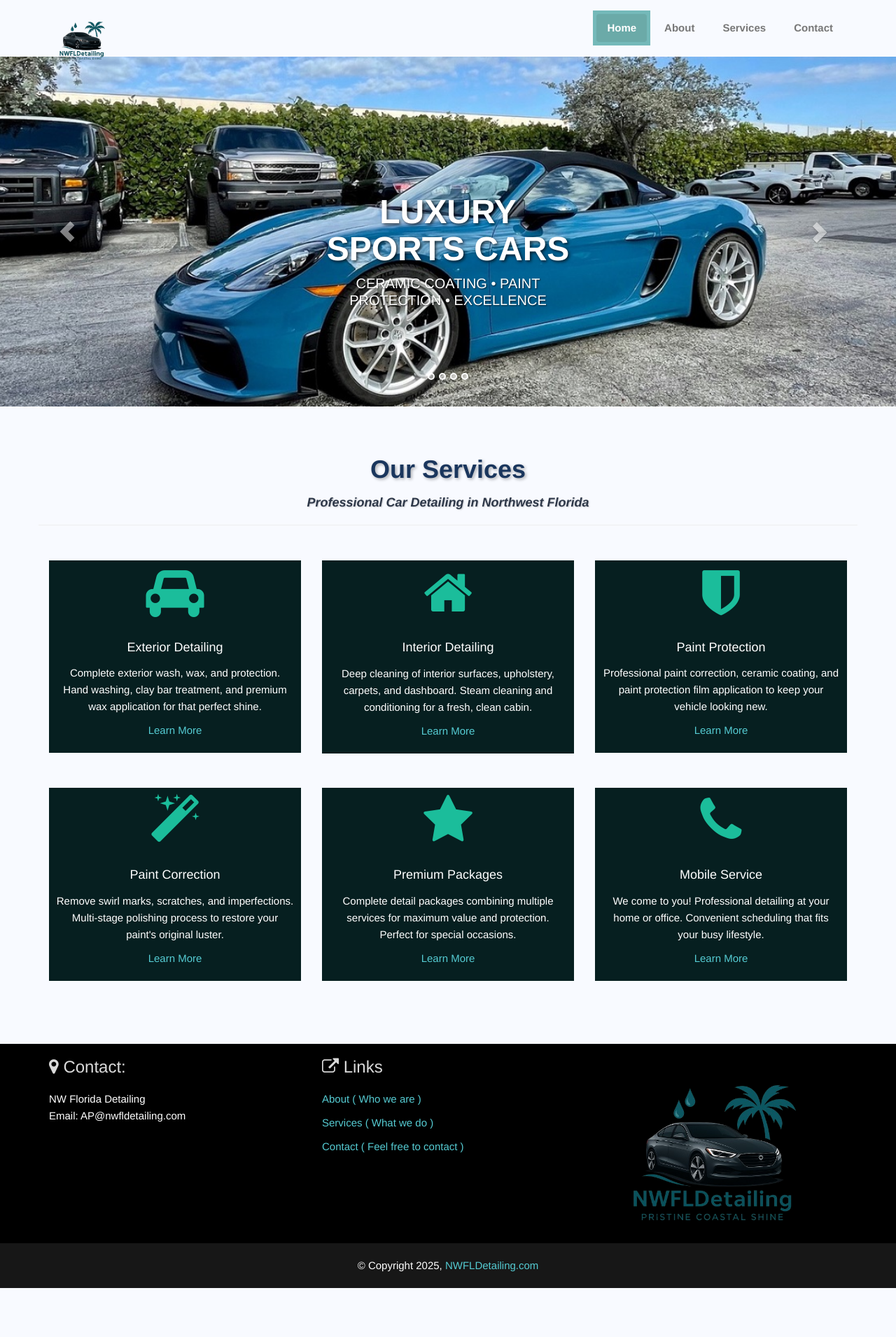
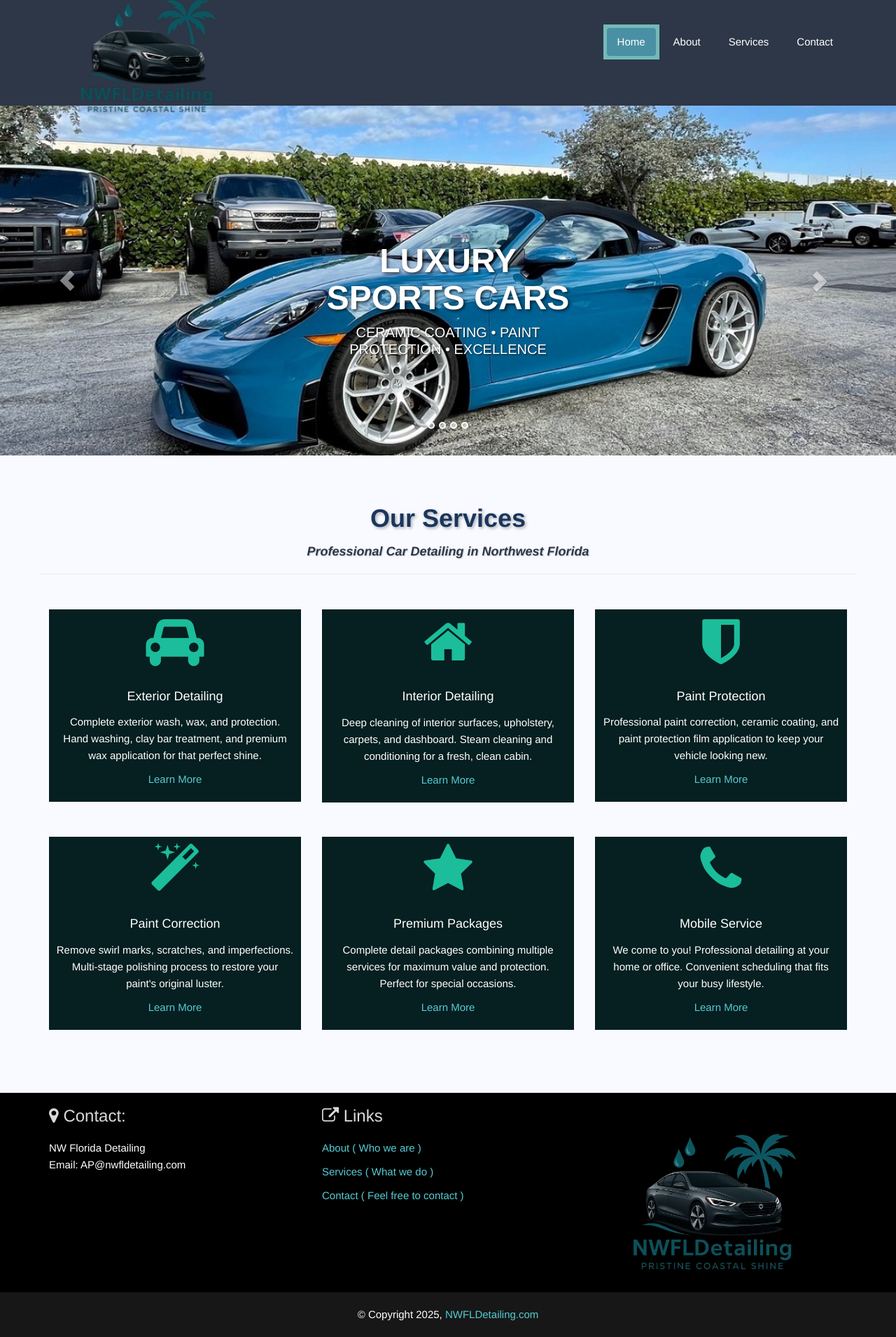
Before and after one commit to UnaffiliatedNetwork/nwfldetailing.github.io, a Jekyll site: the page built from index.html, in a window 1280 px wide. Shown: the whole page at 70% size. Built offline with Jekyll 4.4.1, drawn with Linux system fonts in a browser that asks for light colours; before the commit the page ends 1841 px from its top, so only the background shows below that.

Commit message:
MAJOR HEADER REDESIGN: 200px logo, dark background matching footer, increased navbar height, white navigation text for professional appearance

```diff
--- a/_includes/header.html
+++ b/_includes/header.html
@@ -1,33 +1,33 @@
 <!-- Header -->
-<nav id="navbar-section" class="navbar navbar-default navbar-static-top navbar-sticky" role="navigation">
+<nav id="navbar-section" class="navbar navbar-default navbar-static-top navbar-sticky" role="navigation" style="background-color: #2d3748; border-color: #2d3748; min-height: 120px;">
   <div class="container">
 
-  <div class="navbar-header">
-    <button type="button" class="navbar-toggle" data-toggle="collapse" data-target=".navbar-responsive-collapse">
+  <div class="navbar-header" style="height: 120px; display: flex; align-items: center;">
+    <button type="button" class="navbar-toggle" data-toggle="collapse" data-target=".navbar-responsive-collapse" style="margin-top: 45px;">
       <span class="sr-only">Toggle navigation</span>
-      <span class="icon-bar"></span>
-      <span class="icon-bar"></span>
-      <span class="icon-bar"></span>
+      <span class="icon-bar" style="background-color: white;"></span>
+      <span class="icon-bar" style="background-color: white;"></span>
+      <span class="icon-bar" style="background-color: white;"></span>
     </button>
 
-    <a class="navbar-brand wow fadeInDownBig" href="index.html" style="padding: 8px 15px; display: flex; align-items: center; flex-direction: column;">
-      <img src="/assets/img/nwfl-main-logo.png" alt="NW Florida Detailing" style="height: 100px; width: 100px; margin-bottom: 8px;">
+    <a class="navbar-brand wow fadeInDownBig" href="index.html" style="padding: 15px; display: flex; align-items: center;">
+      <img src="/assets/img/nwfl-main-logo.png" alt="NW Florida Detailing" style="height: 200px; width: auto;">
     </a>
   </div>
 
-  <div id="navbar-spy" class="collapse navbar-collapse navbar-responsive-collapse">
+  <div id="navbar-spy" class="collapse navbar-collapse navbar-responsive-collapse" style="margin-top: 20px;">
     <ul class="nav navbar-nav pull-right">
       <li class="active">
-        <a href="/">Home</a>
+        <a href="/" style="color: white; font-weight: 500;">Home</a>
       </li>
       <li>
-        <a href="/about.html">About</a>
+        <a href="/about.html" style="color: white; font-weight: 500;">About</a>
       </li>
       <li>
-        <a href="/services.html">Services</a>
+        <a href="/services.html" style="color: white; font-weight: 500;">Services</a>
       </li>
       <li>
-        <a href="/contact.html"><span>Contact</span></a>
+        <a href="/contact.html" style="color: white; font-weight: 500;"><span>Contact</span></a>
       </li>
     </ul>
   </div>
@@ -35,3 +35,14 @@
 </nav>
 
 <!-- End Header -->
+
+<style>
+#navbar-section .navbar-nav > li > a:hover {
+  color: #4a90a4 !important;
+  background-color: transparent !important;
+}
+#navbar-section .navbar-nav > .active > a {
+  background-color: #4a90a4 !important;
+  color: white !important;
+}
+</style>
```
Also changed, not shown: 6 other files.
